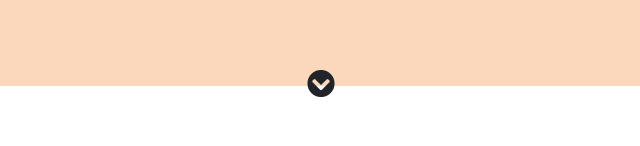
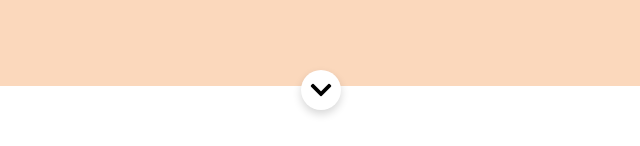
Before and after one commit to maxideri/Glam-Mates, a plain HTML site: page index.html in a window 1280 px wide. Shown: the part 654-800 px from the top of the page, 319-959 px from the left. Drawn offline with nearby package versions, Linux system fonts and the light colour scheme.

Commit message:
Boton de ir abajo

```diff
--- a/assets/css/style.css
+++ b/assets/css/style.css
@@ -95,6 +95,17 @@ p,
     width: 90%;
     max-width: 55vh;
 }
+/* ==== Boton ir abajo ==== */
+.abajo{
+    background: white;
+    box-shadow: 0px 4px 8px rgba(0, 0, 0, 0.16);
+    border-radius: 1.25rem;
+    display: inline-block;
+    font-weight: lighter;
+    line-height: 2.5rem;
+    text-align: center;
+    width: 2.5rem;
+}
 
 /* ==== NavBar ==== */
 .navbar{
@@ -154,7 +165,7 @@ p,
     max-width: 380px;
 }
 
-/* ==== Mapa ==== */
+/* ==== Mapa Google ==== */
 .mapa{
     height: 300px;
 }
--- a/index.html
+++ b/index.html
@@ -63,15 +63,17 @@
                 </div>
             </div>
             <!-- Boton de bajar ↓ -->
-            <div class="row text-center dropdown h3">
-                <i class="fas fa-chevron-circle-down"></i>
+            <div class="row text-center">
+                <div>
+                    <a class="text-black abajo h4 dropdown" href="#productosPopulares"><i class="fas fa-chevron-down"></i></a>
+                </div>
             </div>
         </section>
     </header>
     <!-- Contenido principal -->
     <main class="bg-white">
         <!-- Productos mas populares -->
-        <section class="container-fluid mt-section">
+        <section id="productosPopulares" class="container-fluid mt-section">
             <!-- Contenedor -->
             <div class="container">
                 <!-- titulo -->
@@ -80,7 +82,7 @@
                     <hr class="line">
                 </div>
                 <!-- Galeria de imagenes -->
-                <div class="row mt-4 justify-content-center">
+                <div id="productos" class="row mt-4 justify-content-center">
                     <div class="card producto col-12 col-sm-6 col-md-4 col-xl-3 mb-3 mx-3">
                         <a href="#productView-" data-bs-toggle="modal">
                          <img class="card-img crop" src="img/image-hero.jpg" alt="">
```
